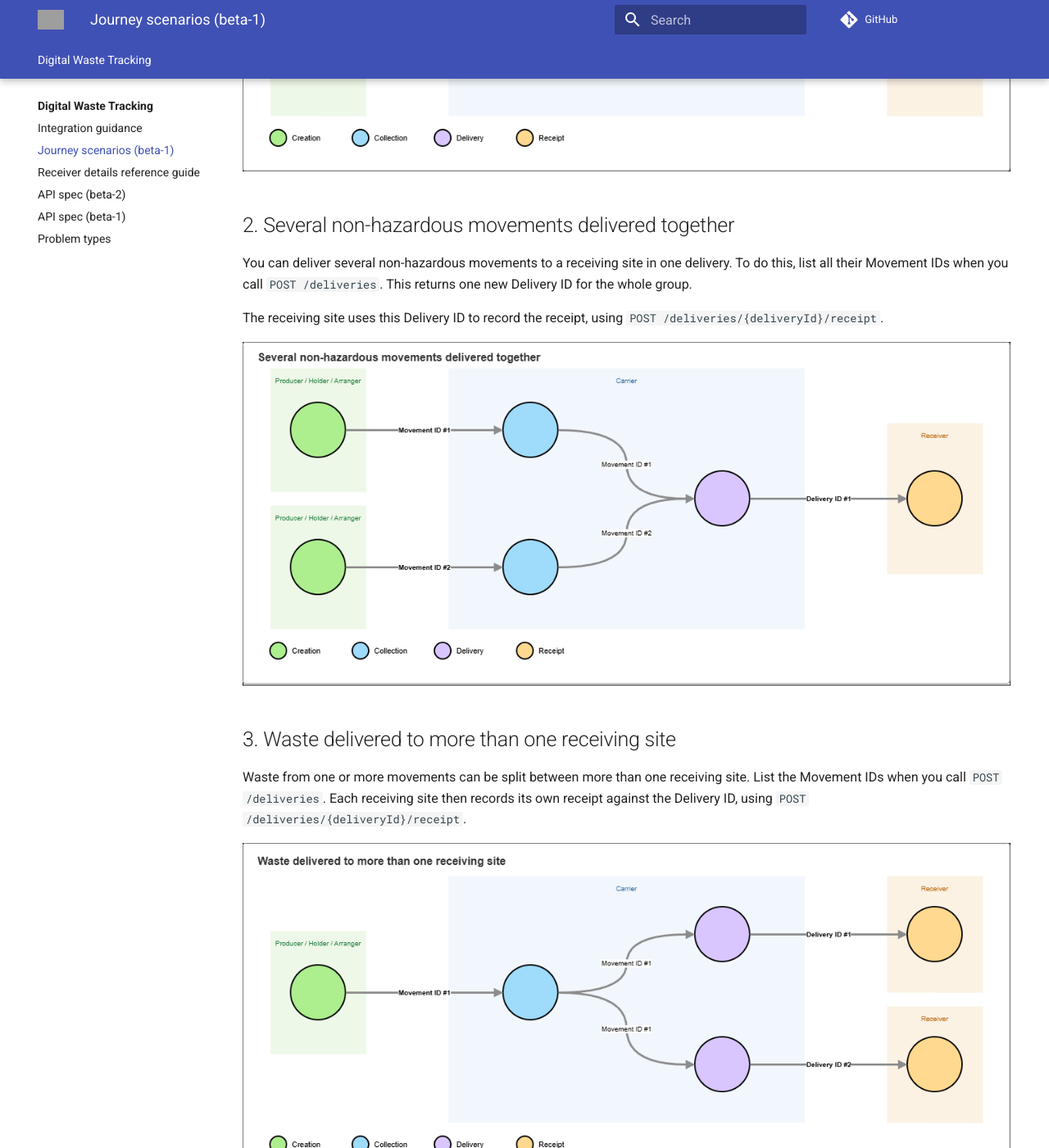
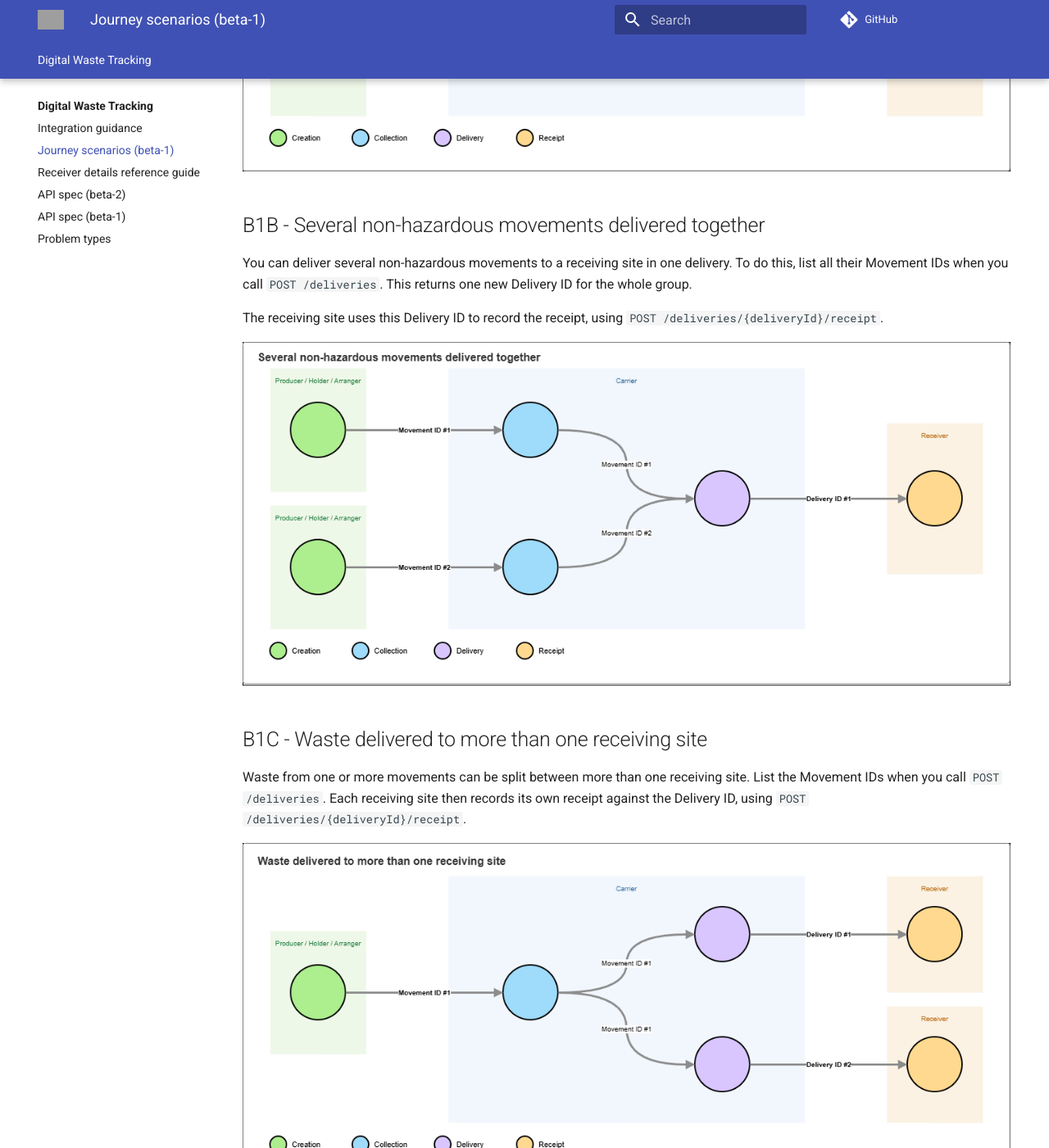
Before and after one commit to DEFRA/digital-waste-tracking-api-site, an MkDocs documentation site: the page built from docs/journey-scenarios-beta-1.md, in a window 1280 px wide and 1400 px high, scrolled down 680 px. Shown: the whole window at 82% size. Built offline with MkDocs 1.6.1 and Material for MkDocs 9.7.7, drawn with Linux system fonts in a browser that asks for light colours; comment, search, counter and statistics services are not loaded; the version menu is left out; some of the changed text lies outside the part shown; grey boxes are pictures that could not be loaded.

Commit message:
Update journey scenarios in Beta 1 documentation

```diff
--- a/docs/journey-scenarios-beta-1.md
+++ b/docs/journey-scenarios-beta-1.md
@@ -15,7 +15,7 @@
 
 ![Single movement](./images/dwt-scenario-01-single-movement.png)
 
-## 2. Several non-hazardous movements delivered together
+## B1B - Several non-hazardous movements delivered together
 
 You can deliver several non-hazardous movements to a receiving site in one delivery. To do this, list all their Movement IDs when you call `POST /deliveries`. This returns one new Delivery ID for the whole group.
 
@@ -23,13 +23,13 @@
 
 ![Several movements, one delivery](./images/dwt-scenario-02-several-movements-one-delivery.png)
 
-## 3. Waste delivered to more than one receiving site
+## B1C - Waste delivered to more than one receiving site
 
 Waste from one or more movements can be split between more than one receiving site. List the Movement IDs when you call `POST /deliveries`. Each receiving site then records its own receipt against the Delivery ID, using `POST /deliveries/{deliveryId}/receipt`.
 
 ![Several movements, one delivery](./images/dwt-scenario-03-more-than-one-receiving-site.png)
 
-## 4. Waste received without a Delivery ID
+## B1D - Waste received without a Delivery ID
 
 A receiving site can accept waste that arrives without a Delivery ID. Record the receipt with `POST /receipts`, and explain why there’s no Delivery ID in `reasonForNoDeliveryId`. This returns a new Delivery ID for the receipt.
 
```
Also changed, not shown: other parts of docs/journey-scenarios-beta-1.md (+1 -1 lines).
